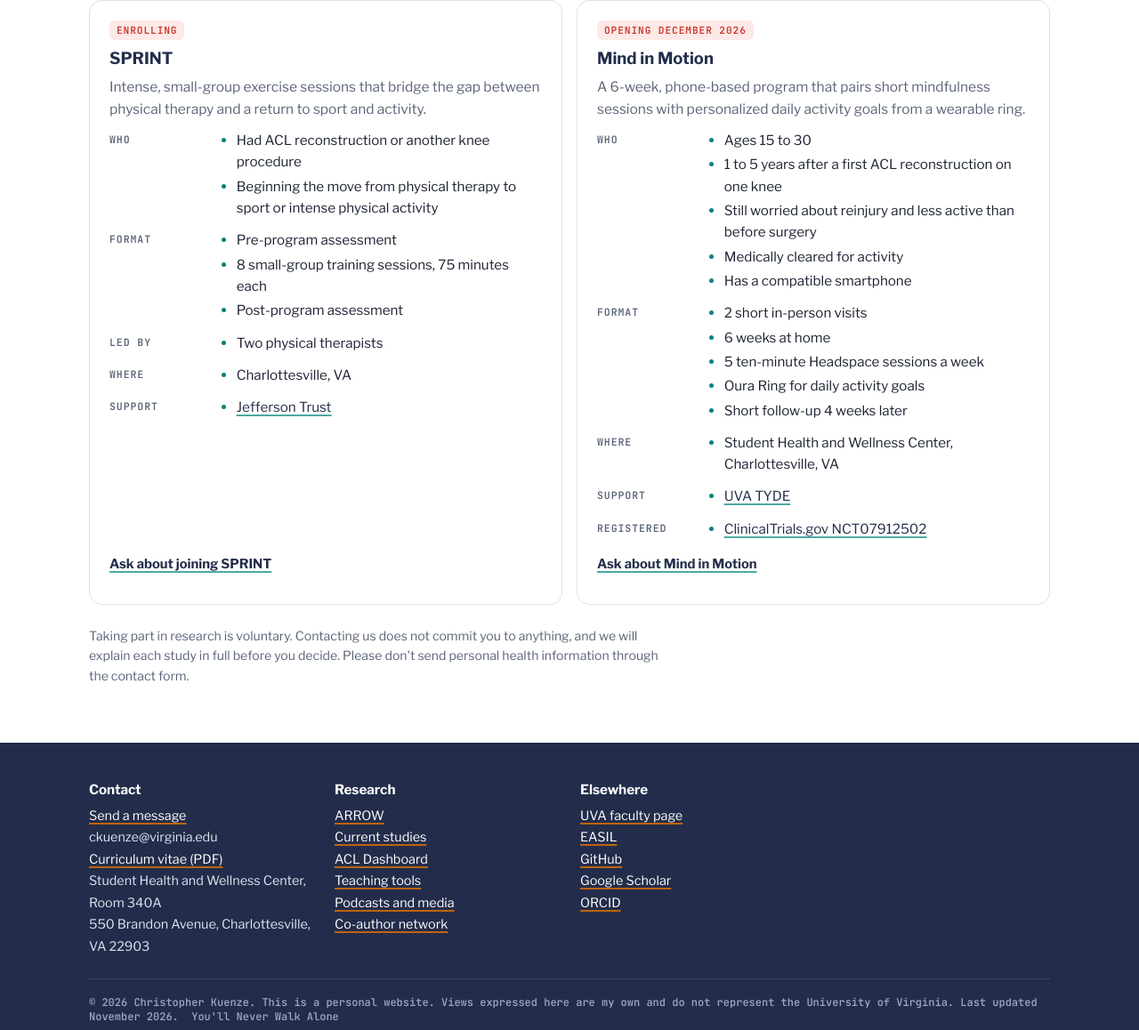
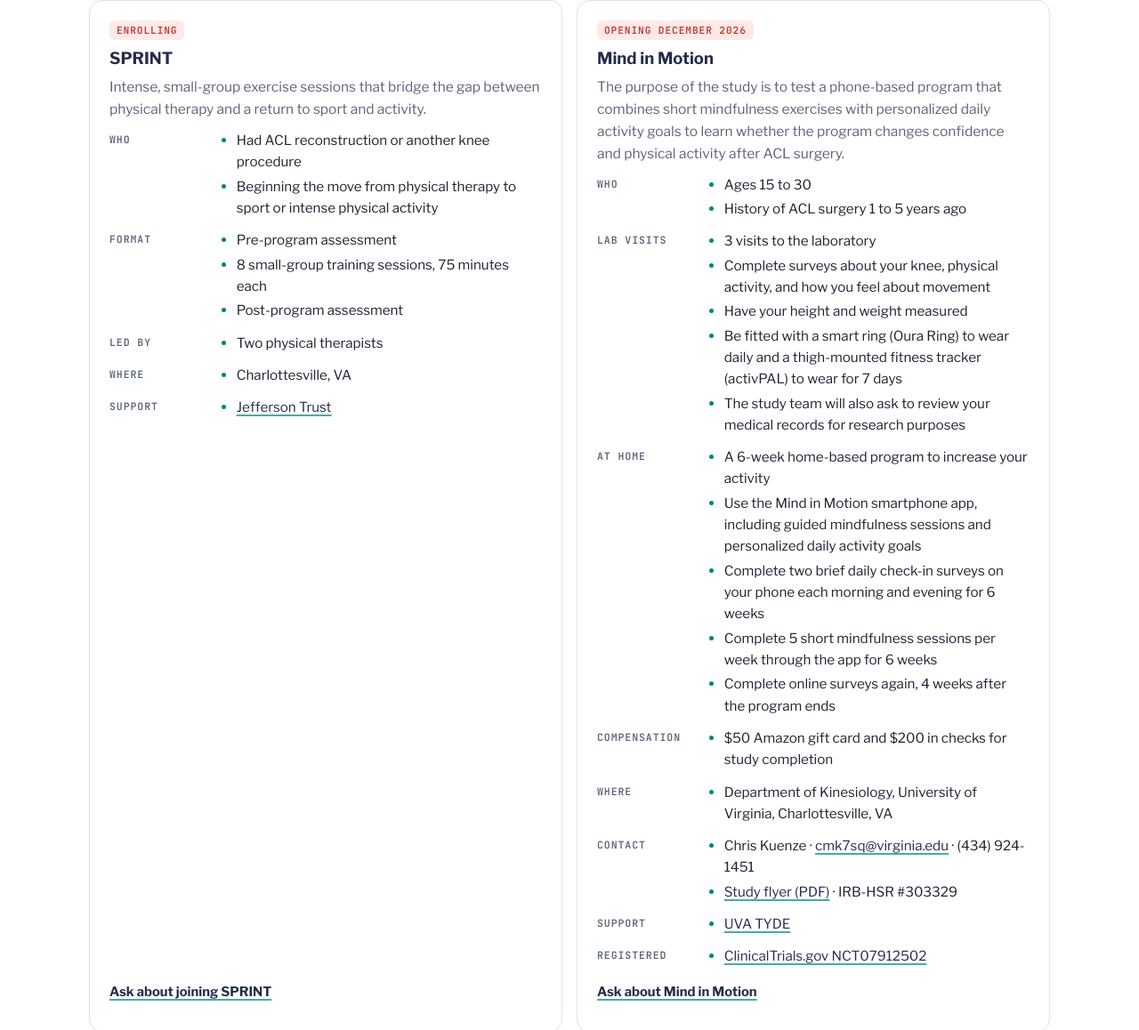
Before and after one commit to ckuenze/ckuenze.github.io, a plain HTML site: page studies.html in a window 1280 px wide. Shown: the part 442-1600 px from the top of the page at 89% size. Drawn offline with nearby package versions, Linux system fonts and the light colour scheme.

Commit message:
Studies: Mind in Motion details from IRB-approved ad

```diff
--- a/studies.html
+++ b/studies.html
@@ -20,6 +20,7 @@
 <link rel="preconnect" href="https://fonts.googleapis.com"><link rel="preconnect" href="https://fonts.gstatic.com" crossorigin>
 <link rel="stylesheet" href="https://fonts.googleapis.com/css2?family=Libre+Franklin:wght@400;600;700;800&family=JetBrains+Mono:wght@500;600&display=swap">
 <link rel="stylesheet" href="assets/site.css">
+<script defer src="https://static.cloudflareinsights.com/beacon.min.js" data-cf-beacon='{"token": "7c189cdaad5f4b2d9b883b14133355eb"}'></script>
 </head>
 <body data-root="">
 <header class="top">
@@ -67,11 +68,14 @@
       <article class="project study" id="mind-in-motion">
         <span class="tag status">Opening December 2026</span>
         <h3>Mind in Motion</h3>
-        <p>A 6-week, phone-based program that pairs short mindfulness sessions with personalized daily activity goals from a wearable ring.</p>
+        <p>The purpose of the study is to test a phone-based program that combines short mindfulness exercises with personalized daily activity goals to learn whether the program changes confidence and physical activity after ACL surgery.</p>
         <ul class="facts-list">
-          <li><b>Who</b><ul class="mini"><li>Ages 15 to 30</li><li>1 to 5 years after a first ACL reconstruction on one knee</li><li>Still worried about reinjury and less active than before surgery</li><li>Medically cleared for activity</li><li>Has a compatible smartphone</li></ul></li>
-          <li><b>Format</b><ul class="mini"><li>2 short in-person visits</li><li>6 weeks at home</li><li>5 ten-minute Headspace sessions a week</li><li>Oura Ring for daily activity goals</li><li>Short follow-up 4 weeks later</li></ul></li>
-          <li><b>Where</b><ul class="mini"><li>Student Health and Wellness Center, Charlottesville, VA</li></ul></li>
+          <li><b>Who</b><ul class="mini"><li>Ages 15 to 30</li><li>History of ACL surgery 1 to 5 years ago</li></ul></li>
+          <li><b>Lab visits</b><ul class="mini"><li>3 visits to the laboratory</li><li>Complete surveys about your knee, physical activity, and how you feel about movement</li><li>Have your height and weight measured</li><li>Be fitted with a smart ring (Oura Ring) to wear daily and a thigh-mounted fitness tracker (activPAL) to wear for 7 days</li><li>The study team will also ask to review your medical records for research purposes</li></ul></li>
+          <li><b>At home</b><ul class="mini"><li>A 6-week home-based program to increase your activity</li><li>Use the Mind in Motion smartphone app, including guided mindfulness sessions and personalized daily activity goals</li><li>Complete two brief daily check-in surveys on your phone each morning and evening for 6 weeks</li><li>Complete 5 short mindfulness sessions per week through the app for 6 weeks</li><li>Complete online surveys again, 4 weeks after the program ends</li></ul></li>
+          <li><b>Compensation</b><ul class="mini"><li>$50 Amazon gift card and $200 in checks for study completion</li></ul></li>
+          <li><b>Where</b><ul class="mini"><li>Department of Kinesiology, University of Virginia, Charlottesville, VA</li></ul></li>
+          <li><b>Contact</b><ul class="mini"><li>Chris Kuenze · <a href="mailto:cmk7sq@virginia.edu">cmk7sq@virginia.edu</a> · (434) 924-1451</li><li><a href="assets/studies/mind-in-motion-flyer.pdf">Study flyer (PDF)</a> · IRB-HSR #303329</li></ul></li>
           <li><b>Support</b><ul class="mini"><li><a href="https://tyde.virginia.edu/" rel="noopener">UVA TYDE</a></li></ul></li>
           <li><b>Registered</b><ul class="mini"><li><a href="https://clinicaltrials.gov/study/NCT07912502" rel="noopener">ClinicalTrials.gov NCT07912502</a></li></ul></li>
         </ul>
@@ -96,7 +100,7 @@
     </div>
     <div>
       <h3>Elsewhere</h3>
-      <ul><li><a href="https://education.virginia.edu/about/directory/chris-kuenze" rel="noopener">UVA faculty page</a></li><li><a href="https://education.virginia.edu/research-initiatives/research-centers-labs/research-labs/exercise-and-sport-injury-laboratory" rel="noopener">EASIL</a></li><li><a href="https://github.com/ckuenze" rel="noopener">GitHub</a></li><li><a href="https://scholar.google.com/citations?user=qaAtX5cAAAAJ" rel="noopener">Google Scholar</a></li><li><a href="https://orcid.org/0000-0001-9184-4636" rel="noopener">ORCID</a></li></ul>
+      <ul><li><a href="https://education.virginia.edu/about/directory/chris-kuenze" rel="noopener">UVA faculty page</a></li><li><a href="https://education.virginia.edu/research-initiatives/research-centers-labs/research-labs/exercise-and-sport-injury-laboratory" rel="noopener">EASIL</a></li><li><a href="https://github.com/ckuenze" rel="noopener">GitHub</a></li><li><a href="https://scholar.google.com/citations?user=qaAtX5cAAAAJ" rel="noopener">Google Scholar</a></li><li><a href="https://orcid.org/0000-0001-9184-4636" rel="noopener">ORCID</a></li><li><a href="https://www.linkedin.com/in/chris-kuenze-a08b14a6/" rel="noopener">LinkedIn</a></li></ul>
     </div>
     <p class="fine">© <span data-year>2026</span> Christopher Kuenze. This is a personal website. Views expressed here are my own and do not represent the University of Virginia. Last updated <span data-updated>November 2026</span>. <a class="ynwa" href="https://www.youtube.com/watch?v=YhqiSO_UFxg" rel="noopener">You'll Never Walk Alone</a></p>
   </div>
```
